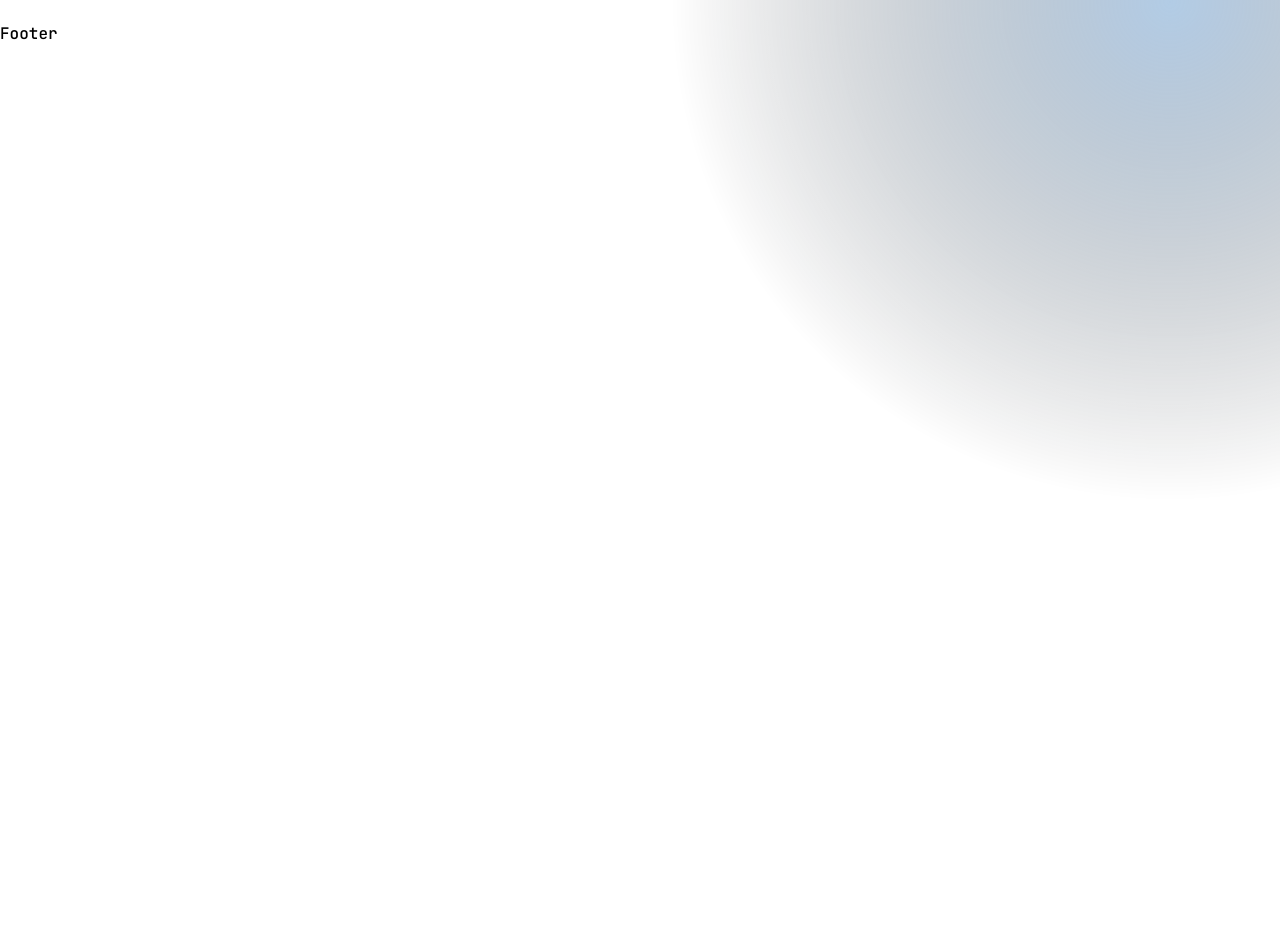
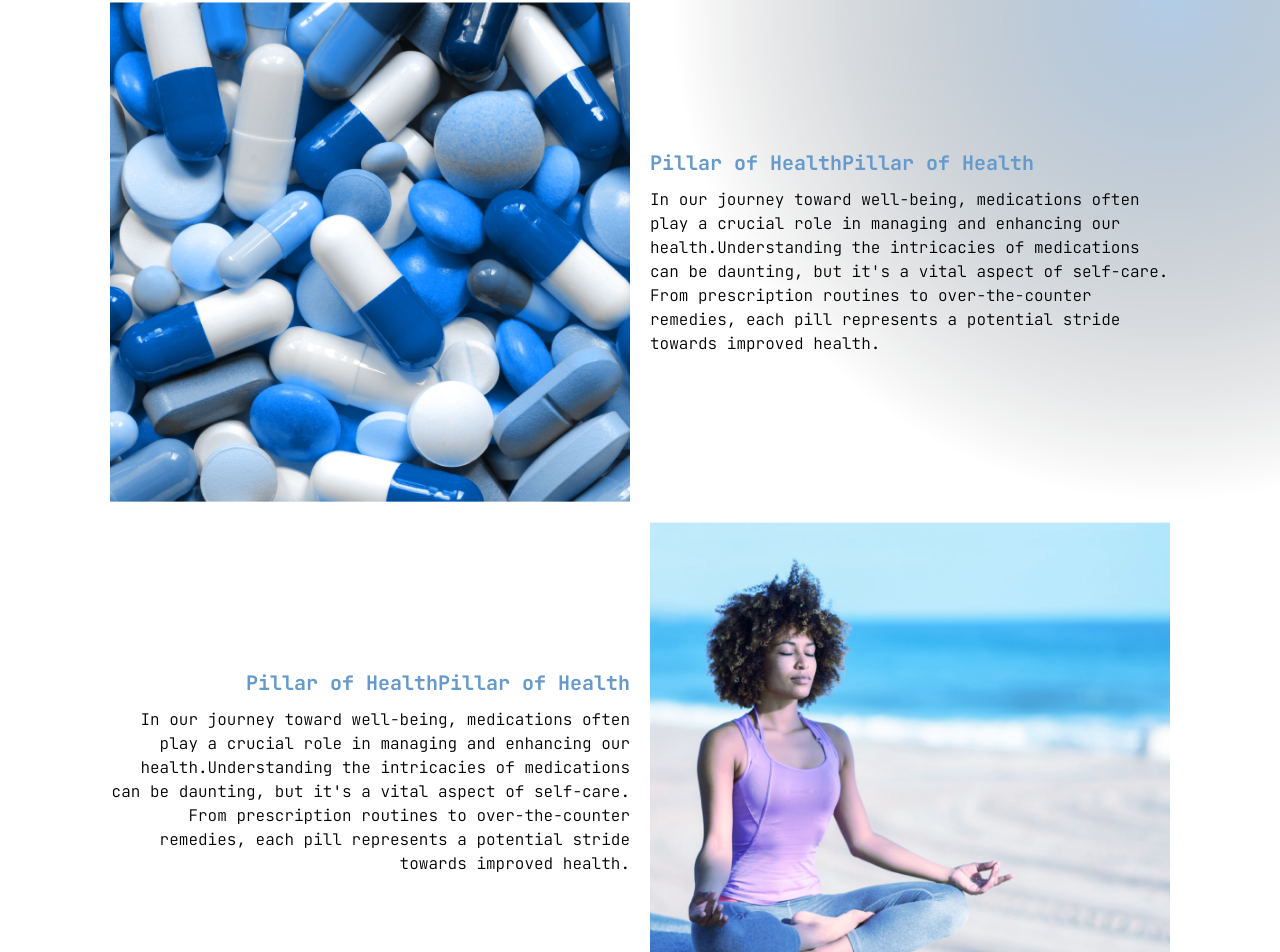
Before and after one commit to tasha-dev/i-will-be-good-web, a Next.js app: page / in a window 1280 px wide. Shown: the part 818-1770 px from the top of the page. Before the commit the page ends 1320 px from the top, so only its background shows below. Built offline with nearby package versions, Linux system fonts and the light colour scheme; no server answers.

Commit message:
added second section of home page

```diff
--- a/app/page.tsx
+++ b/app/page.tsx
@@ -2,6 +2,7 @@
 // Importing part
 import PageComponent from "@/component/pageComponent";
 import FirstSectionComponent from "@/component/section/home/firstSectionComponent";
+import SecondSectionComponent from "@/component/section/home/secondSectionComponent";
 import { ReactNode } from "react";
 
 // Creataing and exporting home page as default
@@ -10,6 +11,7 @@ export default function HomePage():ReactNode {
   return (
     <PageComponent noMargin>
       <FirstSectionComponent />
+      <SecondSectionComponent />
     </PageComponent>
   );
 }
--- a/chunk/titleComponent.tsx
+++ b/chunk/titleComponent.tsx
@@ -11,8 +11,8 @@ interface propsType {
   children: ReactNode;
 }
 
-// Creating and exporting paragraph component as default
-export default function ParagraphComponent({className = '', tier, noMargin = false, theme = 'grey', children}:propsType):ReactNode {
+// Creating and exporting title component as default
+export default function TitleComponent({className = '', tier, noMargin = false, theme = 'grey', children}:propsType):ReactNode {
   // Conditional rendering
   if (tier === 0) {
     return (
--- /dev/null
+++ b/component/section/home/secondSectionComponent.tsx
@@ -0,0 +1,31 @@
+// Codes by mahdi tasha
+// Importing part
+import { ReactNode } from "react";
+import Image from "next/image";
+import MedicationsImage from '@/public/img/page/public/img-medications.png';
+import WomanImage from '@/public/img/page/public/img-woman-meditating.png';
+import TitleComponent from "@/chunk/titleComponent";
+import ParagraphComponent from "@/chunk/paragraphComponent";
+
+// Creating and exporting second section of home page as default
+export default function SecondSectionComponent():ReactNode {
+  // Returning JSX
+  return (
+    <section>
+      <div className="flex lg:flex-row flex-col gap-[20px] mb-[20px] lg:items-center lg:justify-center">
+        <Image className="aspect-square object-cover lg:h-[500px] h-[300px] lg:w-[50%] w-full" alt="Image of some medications" width={1000} height={1000} src={MedicationsImage.src}/>
+        <div className="lg:w-[50%] w-full">
+          <TitleComponent theme="blue" tier={1}>Pillar of HealthPillar of Health</TitleComponent>
+          <ParagraphComponent noMargin theme="grey">In our journey toward well-being, medications often play a crucial role in managing and enhancing our health.Understanding the intricacies of medications can be daunting, but it's a vital aspect of self-care. From prescription routines to over-the-counter remedies, each pill represents a potential stride towards improved health.</ParagraphComponent>
+        </div>
+      </div>
+      <div className="flex lg:flex-row flex-col-reverse gap-[20px] lg:items-center lg:justify-center">
+        <div className="lg:w-[50%] w-full">
+          <TitleComponent className="lg:text-right text-left" theme="blue" tier={1}>Pillar of HealthPillar of Health</TitleComponent>
+          <ParagraphComponent className="lg:text-right text-left" noMargin theme="grey">In our journey toward well-being, medications often play a crucial role in managing and enhancing our health.Understanding the intricacies of medications can be daunting, but it's a vital aspect of self-care. From prescription routines to over-the-counter remedies, each pill represents a potential stride towards improved health.</ParagraphComponent>
+        </div>
+        <Image className="aspect-square object-cover lg:h-[500px] h-[300px] lg:w-[50%] w-full" alt="Image of a woman meditating" width={1000} height={1000} src={WomanImage.src}/>
+      </div>
+    </section>
+  );
+}
```
